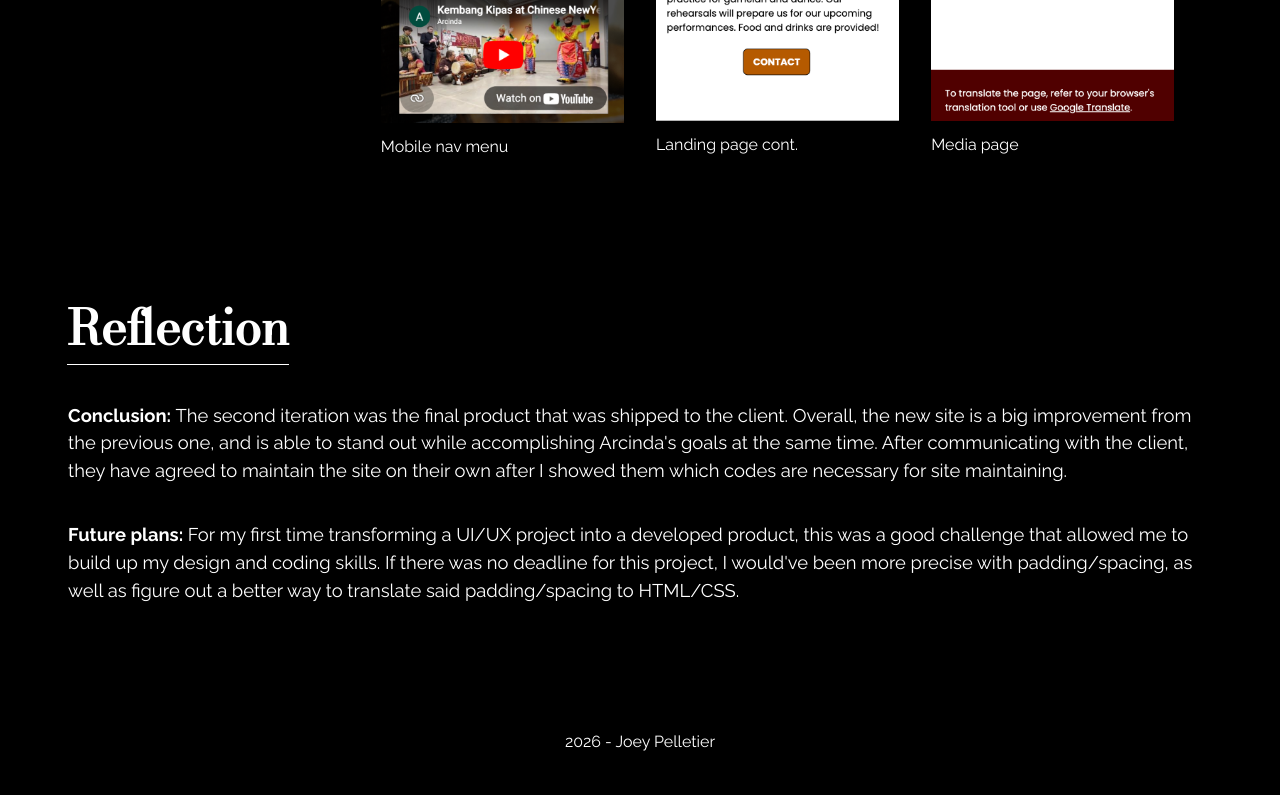
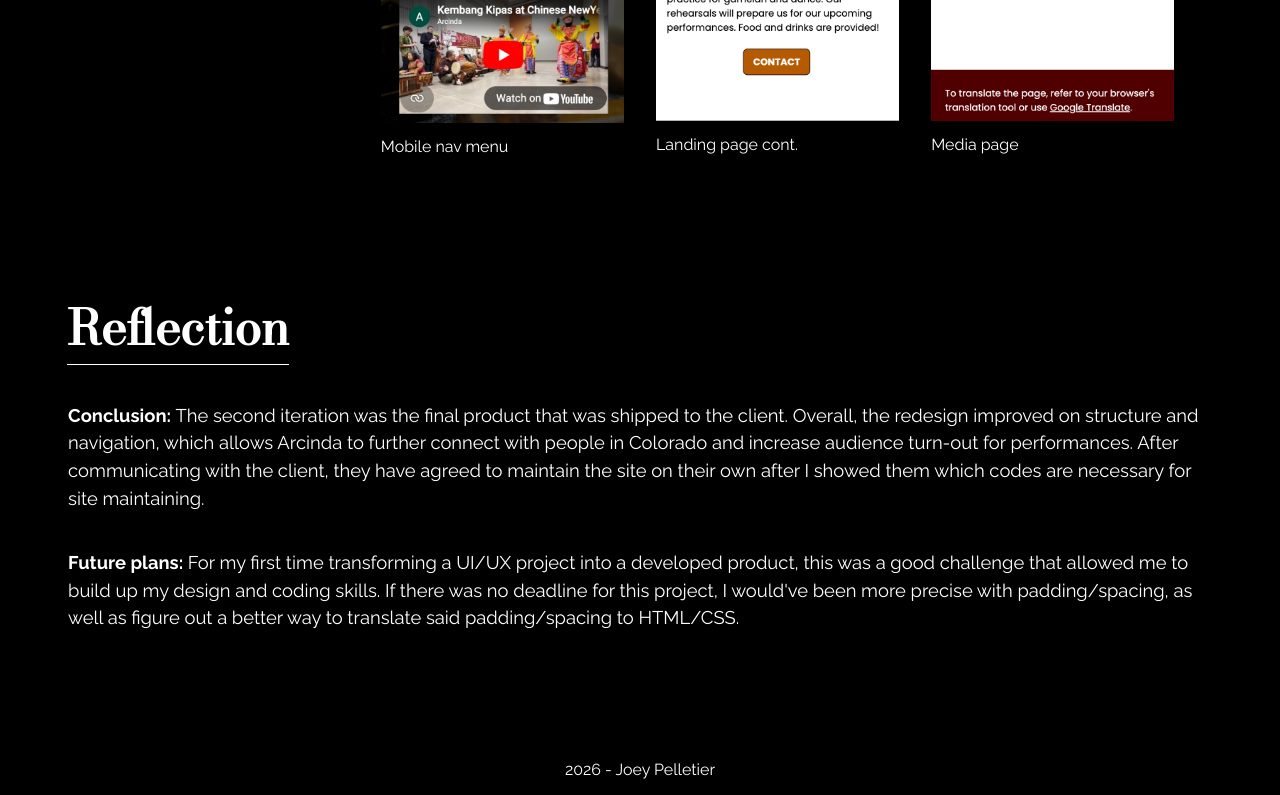
Before and after one commit to joey1pelletier/portfolio, a plain HTML site: page arcinda.html in a window 1280 px wide. Shown: the part 5743-6538 px from the top of the page. Before the commit the page ends 6510 px from the top, so only its background shows below. Drawn offline with nearby package versions, Linux system fonts and the light colour scheme.

Commit message:
Update arcinda.html

```diff
--- a/arcinda.html
+++ b/arcinda.html
@@ -164,7 +164,7 @@
         </div>
 
         <section class="reflection">
-            <p class="body-text"><strong>Conclusion: </strong>The second iteration was the final product that was shipped to the client. Overall, the new site is a big improvement from the previous one, and is able to stand out while accomplishing Arcinda's goals at the same time. After communicating with the client, they have agreed to maintain the site on their own after I showed them which codes are necessary for site maintaining.</p>
+            <p class="body-text"><strong>Conclusion: </strong>The second iteration was the final product that was shipped to the client. Overall, the redesign improved on structure and navigation, which allows Arcinda to further connect with people in Colorado and increase audience turn-out for performances. After communicating with the client, they have agreed to maintain the site on their own after I showed them which codes are necessary for site maintaining.</p>
             <p class="body-text"><strong>Future plans: </strong>For my first time transforming a UI/UX project into a developed product, this was a good challenge that allowed me to build up my design and coding skills. If there was no deadline for this project, I would've been more precise with padding/spacing, as well as figure out a better way to translate said padding/spacing to HTML/CSS.</p>
         </section>
 
```
